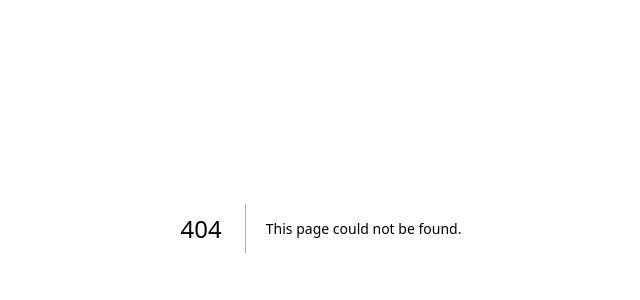
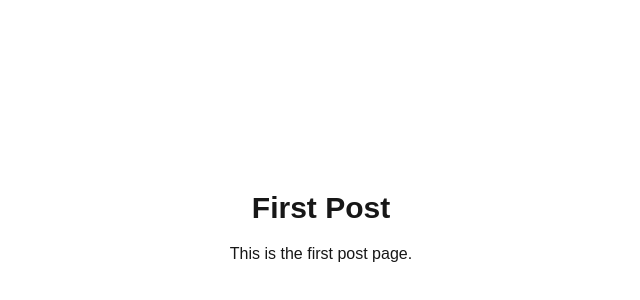
Before and after one commit to Akagamisora/next-100-outputs-app, a Next.js app: page /blog/first-post in a window 1280 px wide. Before the commit this address had no page. Shown: the part 172-472 px from the top of the page, without its empty margins (319-959 px from the left). Built offline with nearby package versions, Linux system fonts and the light colour scheme.

Commit message:
032完了

```diff
--- /dev/null
+++ b/src/app/blog/first-post/page.tsx
@@ -0,0 +1,8 @@
+export default function FirstPost() {
+  return (
+    <main className="flex min-h-screen flex-col items-center justify-center">
+      <h1 className="text-3xl font-bold">First Post</h1>
+      <p className="mt-4">This is the first post page.</p>
+    </main>
+  );
+}
```
